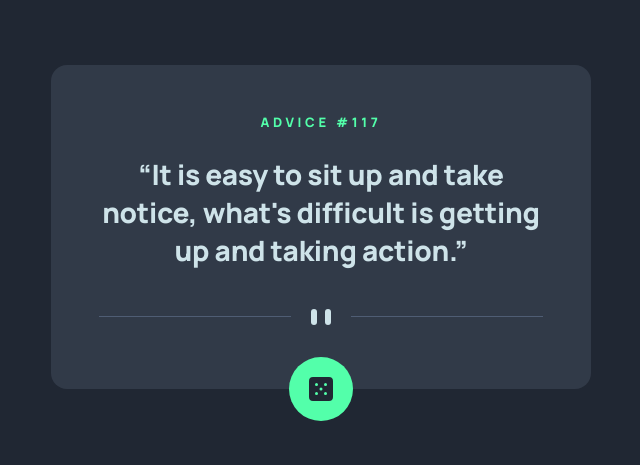
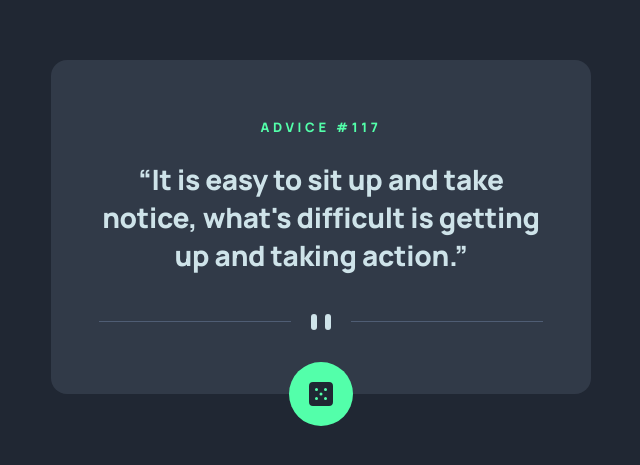
Before and after one commit to vitordiniz22/advice-generator, a plain HTML site: page index.html in a window 1280 px wide. Shown: the part 173-638 px from the top of the page, without its empty margins (319-959 px from the left). Drawn offline with Linux system fonts and the light colour scheme.

Commit message:
Small tweaks to css and remove package.json

```diff
--- a/index.html
+++ b/index.html
@@ -4,7 +4,7 @@
    <meta charset="UTF-8">
    <meta http-equiv="X-UA-Compatible" content="IE=edge">
    <meta name="viewport" content="width=device-width, initial-scale=1.0">
-   <title>Advice Generator</title>
+   <title>Advice Generator App</title>
    <link rel="preconnect" href="https://fonts.googleapis.com">
    <link rel="preconnect" href="https://fonts.gstatic.com" crossorigin>
    <link href="https://fonts.googleapis.com/css2?family=Manrope:wght@800&display=swap" rel="stylesheet">
@@ -13,11 +13,11 @@
 <body>
    <main>
       <section class="card">
-         <span class="card__heading">Advice #<span data-code>117</span></span>
+         <h1 class="card__heading">Advice #<span data-code>117</span></h1>
          <blockquote class="card__quote">
             “<span data-advice>It is easy to sit up and take notice, what's difficult is getting up and taking action.</span>”
          </blockquote>
-         <button class="card__button" data-update-button>
+         <button class="card__button" data-update-button aria-label="Update Advice">
             <img class="icon icon--dice" src="src/dice.svg" alt="">
          </button>
       </section>
--- a/src/scripts.js
+++ b/src/scripts.js
@@ -28,11 +28,10 @@ function requestAdviceSuccess (json) {
    adviceEl.textContent = json.slip.advice;
    codeEl.textContent = json.slip.id;
    updateBtn.disabled = false;
-   console.log(json);
 }
 
 function requestAdviceError (err) {
-   console.log(err);
+   console.error(err);
    updateBtn.disabled = false;
 }
 
```
Also changed, not shown: package.json (deleted, +0 -11 lines).
